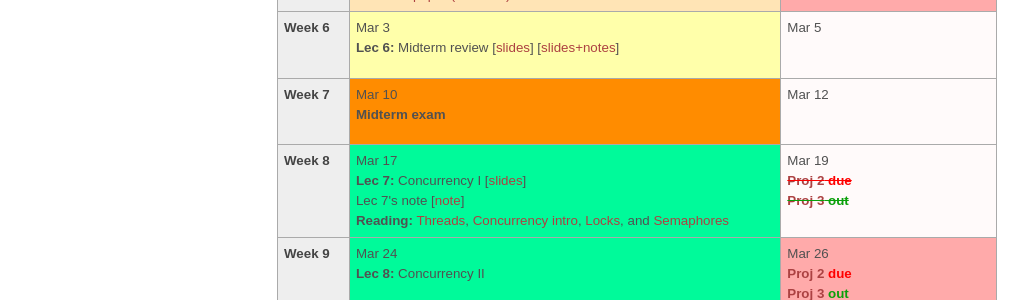
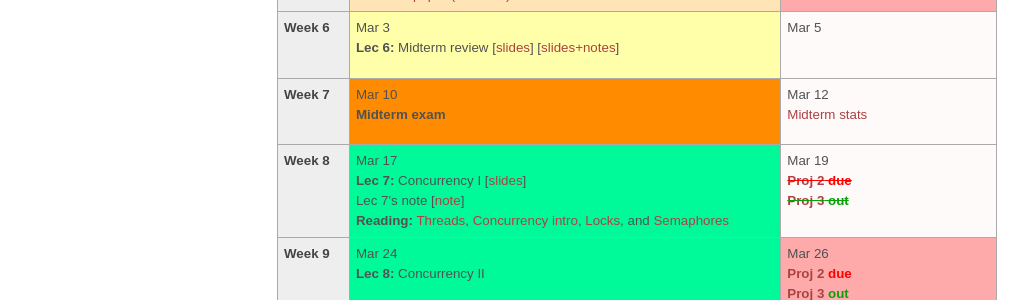
Before and after one commit to tddg/cs571-spring21, a Jekyll site: the page built from schedule.md, in a window 1280 px wide. Shown: the part 919-1219 px from the top of the page, without its empty margins (3-1031 px from the left). Built offline with Jekyll 4.4.1, drawn with Linux system fonts in a browser that asks for light colours.

Commit message:
added midterm stats

```diff
--- a/_includes/sidebar.html
+++ b/_includes/sidebar.html
@@ -16,7 +16,7 @@
 	<a class="sidebar-nav-item{% if page.url == site.baseurl %} active{% endif %}" href="{{ site.baseurl }}/proj0b.html">Project 0b (Intro to Go)</a>
 	<a class="sidebar-nav-item{% if page.url == site.baseurl %} active{% endif %}" href="{{ site.baseurl }}/proj1.html">Project 1 (Linux shell)</a>
 	<a class="sidebar-nav-item{% if page.url == site.baseurl %} active{% endif %}" href="{{ site.baseurl }}/proj2.html">Project 2 (Caching policies)</a>
-	<a class="sidebar-nav-item{% if page.url == site.baseurl %} active{% endif %}" href="{{ site.baseurl }}/proj3.html">Project 3 (TBD)</a>
+	<a class="sidebar-nav-item{% if page.url == site.baseurl %} active{% endif %}" href="{{ site.baseurl }}/proj3.html">Project 3 (Multi-threaded server)</a>
 	<a class="sidebar-nav-item{% if page.url == site.baseurl %} active{% endif %}" href="{{ site.baseurl }}/proj4.html">Project 4 (MapReduce)</a>
 	<a class="sidebar-nav-item{% if page.url == site.baseurl %} active{% endif %}" href="{{ site.baseurl }}/proj5.html">Project 5 (MDFS)</a>
 	<!--a class="sidebar-nav-item{% if page.url == site.baseurl %} active{% endif %}" href="{{ site.baseurl }}/lab2.html">Lab 2</a>
--- a/schedule.md
+++ b/schedule.md
@@ -175,7 +175,9 @@ a team, only one team member needs to fill this form.
   <td id="2021-3-10" class="date"><b>Week 7</b></td>
   <td class="exam">Mar 10<br/>
 	<b>Midterm exam</b></td>
-  <td class="nodue">Mar 12</td>
+  <td class="nodue">Mar 12<br/>
+	<a href="./public/lecs/midterm_stats.png">Midterm stats</a>
+	</td>
 </tr>
 <tr> <!-- week of Mar 16 -->
   <td id="2021-3-17" class="date"><b>Week 8</b></td>
```
Also changed, not shown: public/lecs/midterm_stats.png (added).
